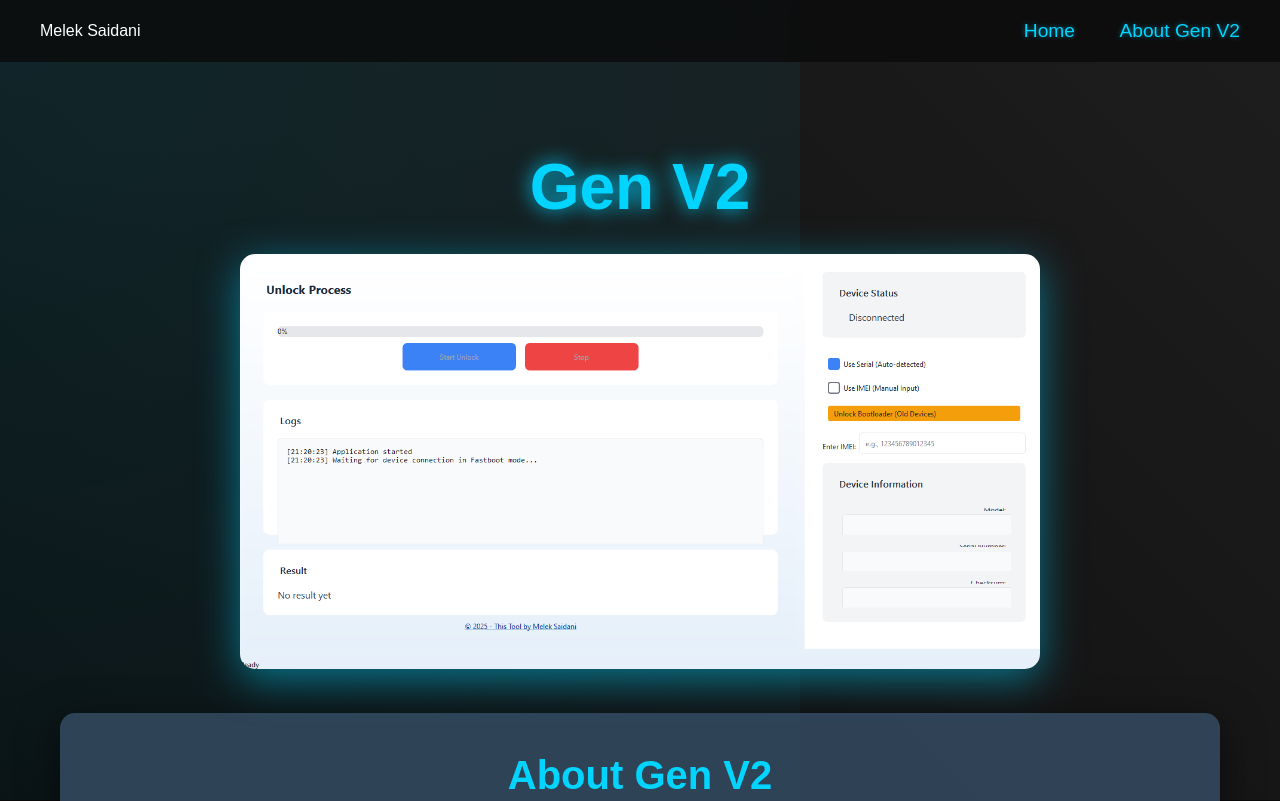
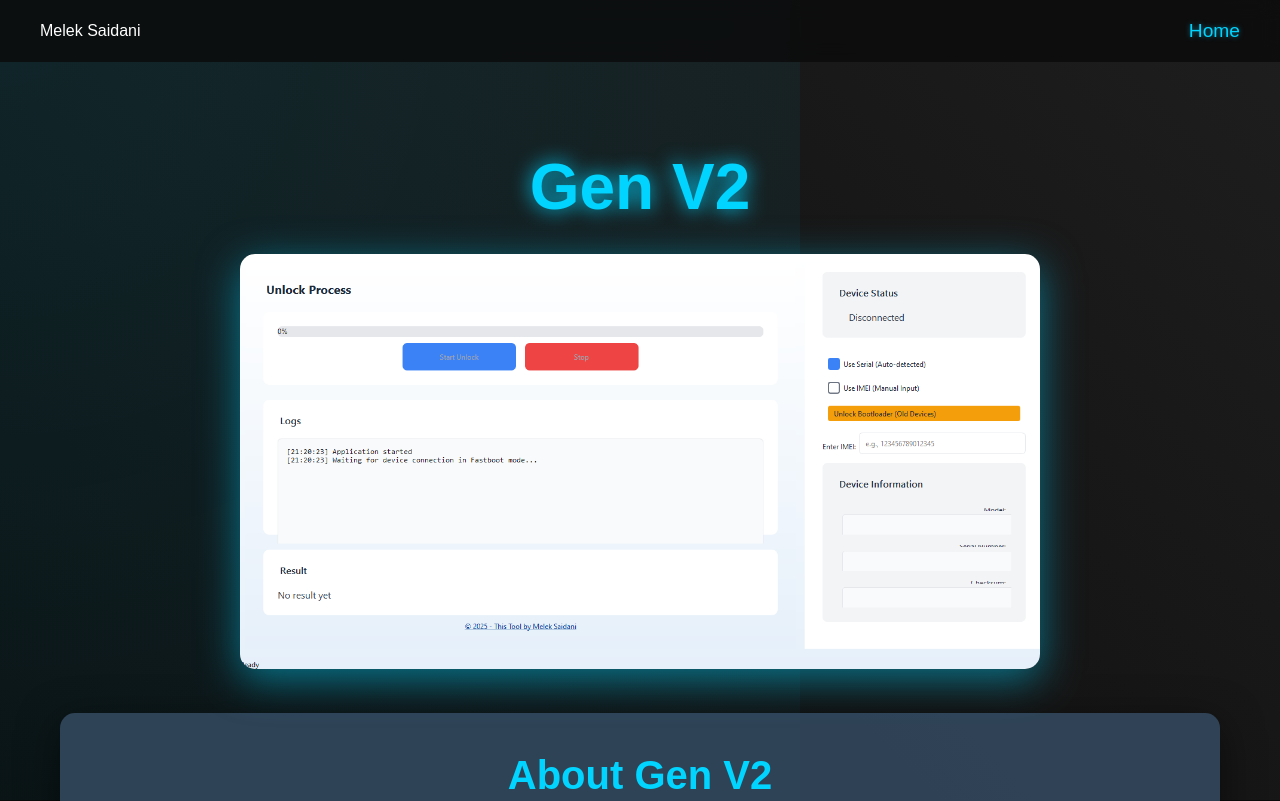
Before and after one commit to saidanimelek26/GEN, a plain HTML site: page index.html in a window 1280 px wide. Shown: the top 801 px of the page. Drawn offline with Linux system fonts and the light colour scheme.

Commit message:
Update index.html

```diff
--- a/index.html
+++ b/index.html
@@ -168,7 +168,6 @@
         <div class="logo">Melek Saidani</div>
         <div>
             <a href="https://saidanimelek26.github.io/GEN/">Home</a>
-            <a href="#about">About Gen V2</a>
         </div>
     </nav>
 
```
